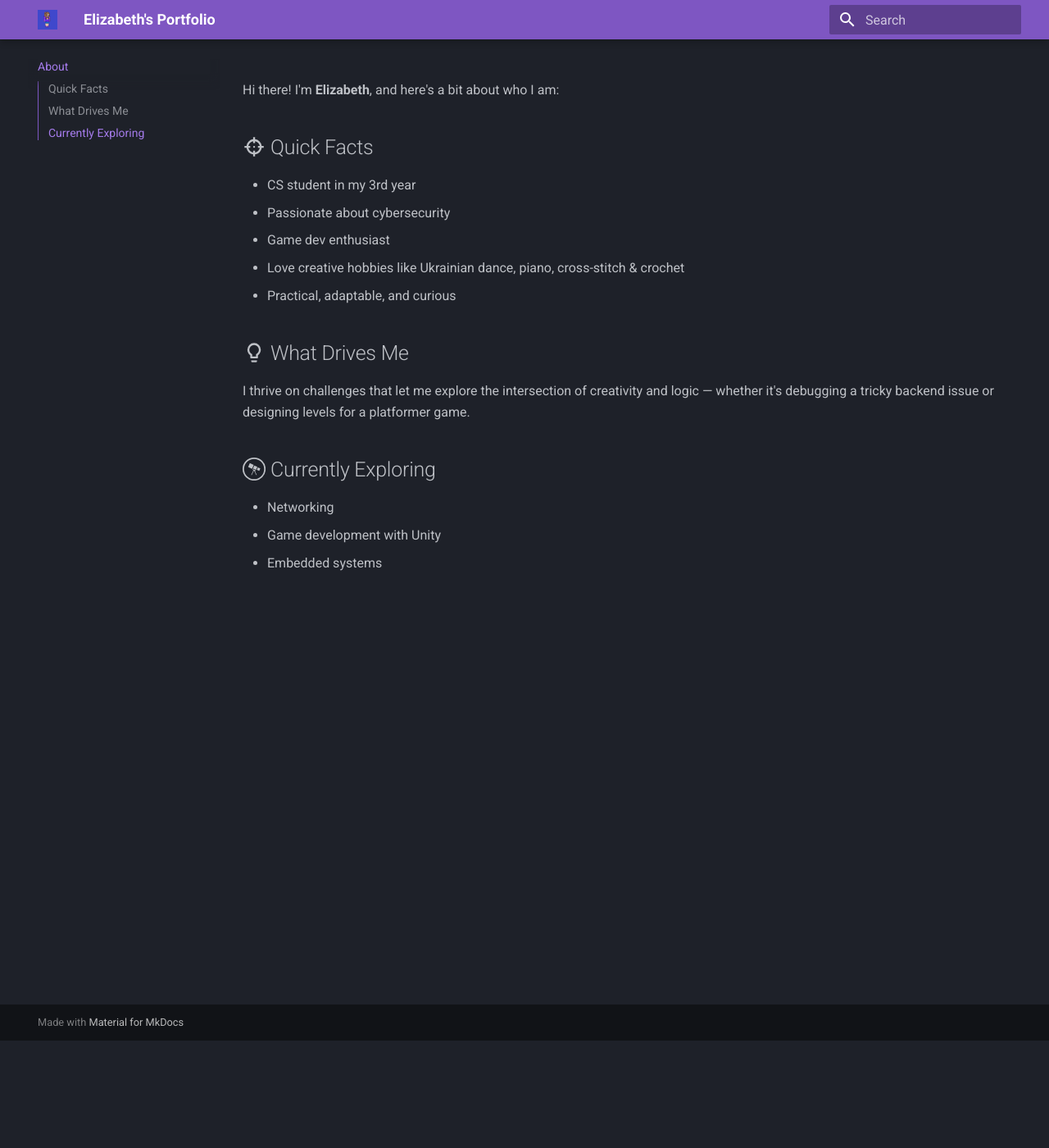
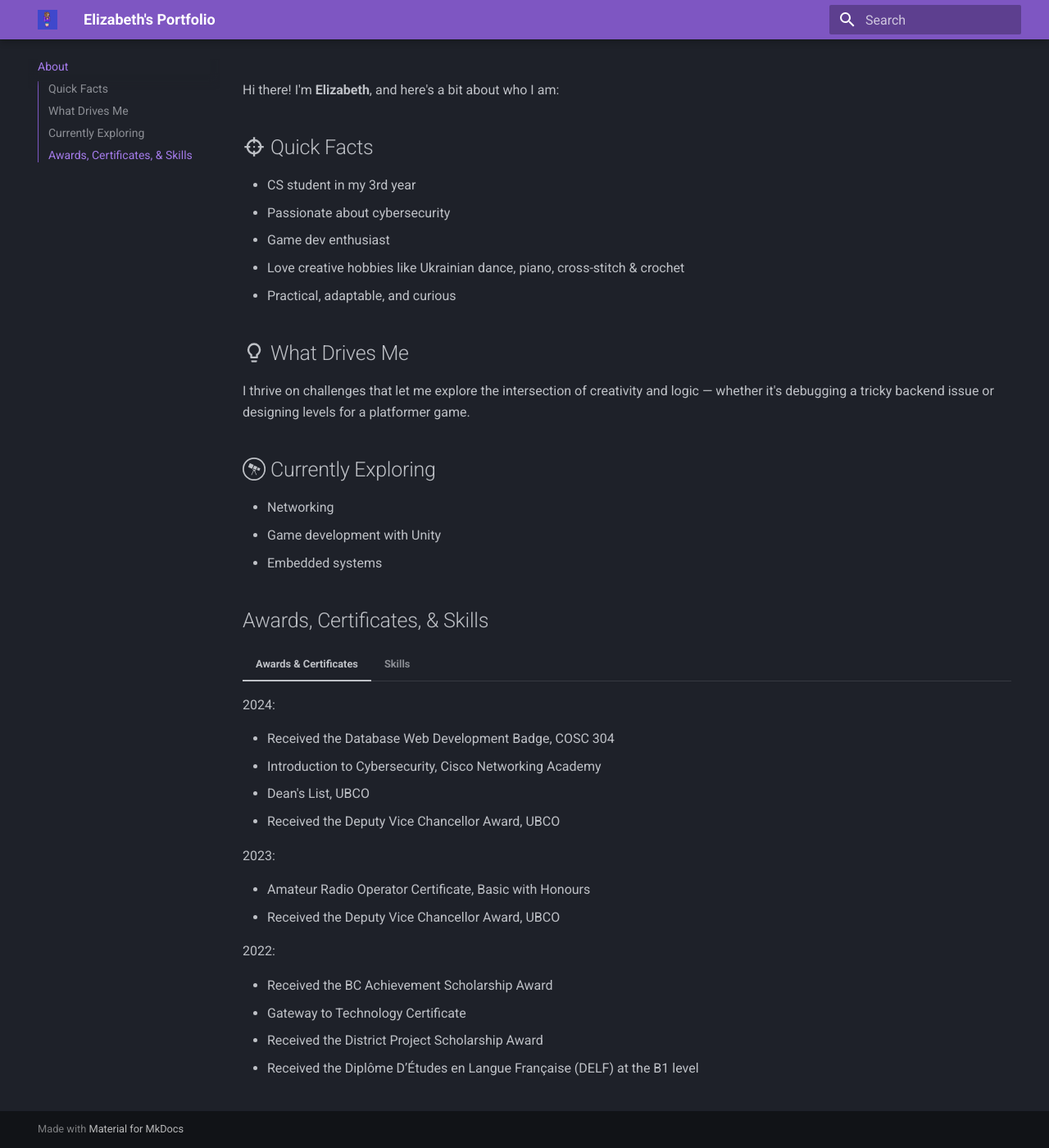
Before and after one commit to LZBTH16/portfolio, an MkDocs documentation site: the page built from docs/about.md, in a window 1280 px wide and 1400 px high, scrolled down 131 px. Shown: the whole window at 82% size. Built offline with MkDocs 1.6.1 and Material for MkDocs 9.7.7, drawn with Linux system fonts in a browser that asks for light colours.

Commit message:
Add Awards and Skills section

```diff
--- a/docs/about.md
+++ b/docs/about.md
@@ -20,4 +20,43 @@ I thrive on challenges that let me explore the intersection of creativity and lo
 - Game development with Unity
 - Embedded systems
 
-<!-- section about skills? education? work experience? -->
+## Awards, Certificates, & Skills
+
+=== "Awards & Certificates"
+
+    2024:
+
+    - Received the Database Web Development Badge, COSC 304
+    - Introduction to Cybersecurity, Cisco Networking Academy
+    - Dean's List, UBCO
+    - Received the Deputy Vice Chancellor Award, UBCO
+
+    2023:
+
+    - Amateur Radio Operator Certificate, Basic with Honours
+    - Received the Deputy Vice Chancellor Award, UBCO
+
+    2022:
+
+    - Received the BC Achievement Scholarship Award
+    - Gateway to Technology Certificate
+    - Received the District Project Scholarship Award
+    - Received the Diplôme D’Études en Langue Française (DELF) at the B1 level
+
+=== "Skills"
+
+    - Problem solving
+    - Organization
+    - Critical thinking
+    - Troubleshooting
+    - Teamwork
+    - Punctual
+    - Time management
+    - DSA
+    - Database design
+    - OOP
+    - DevOps
+
+
+
+<!-- section about education? work experience? -->
```
Also changed, not shown: docs/index.md (+2 -0 lines), docs/projects.md (+1 -1 lines).
